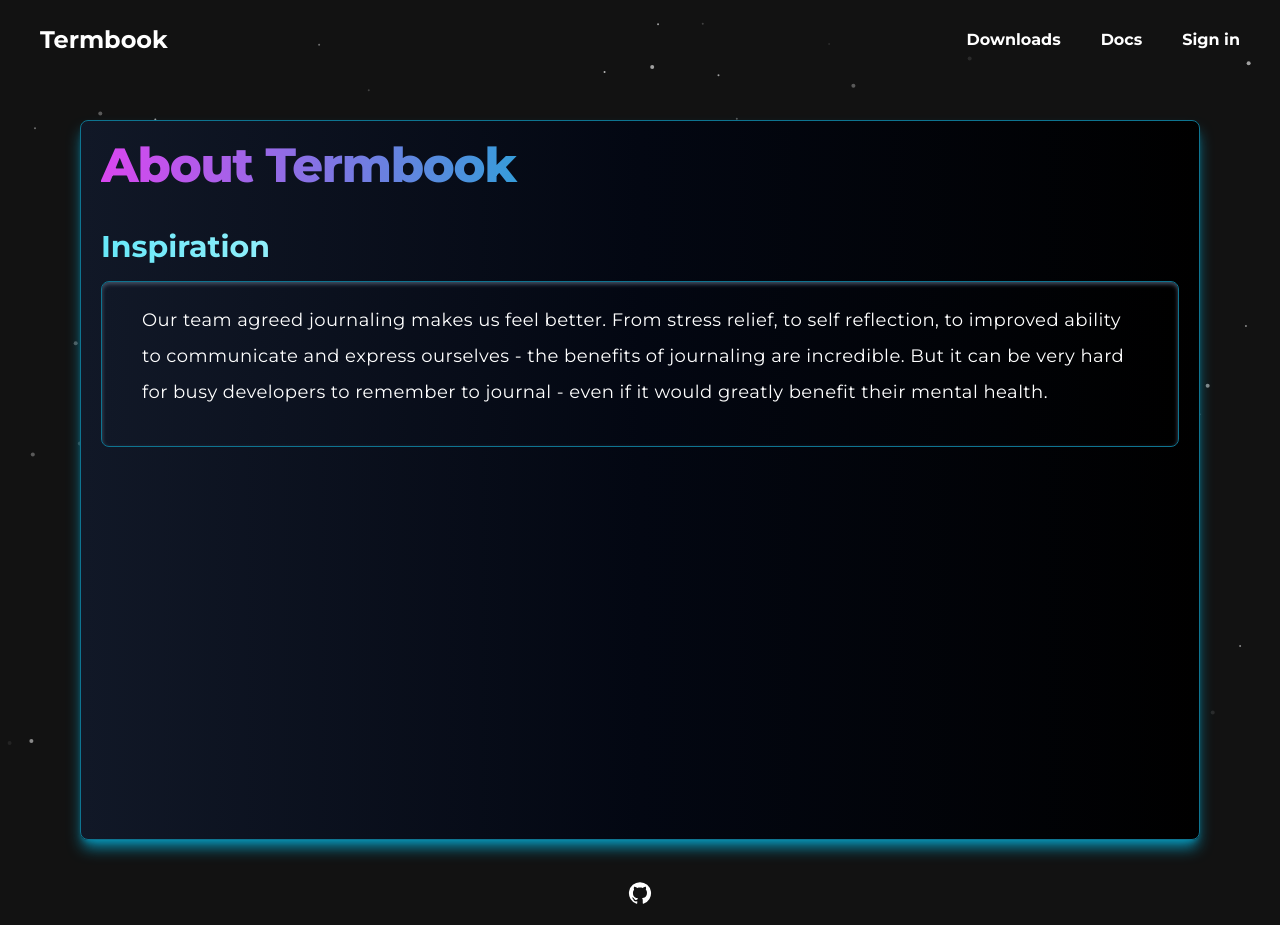
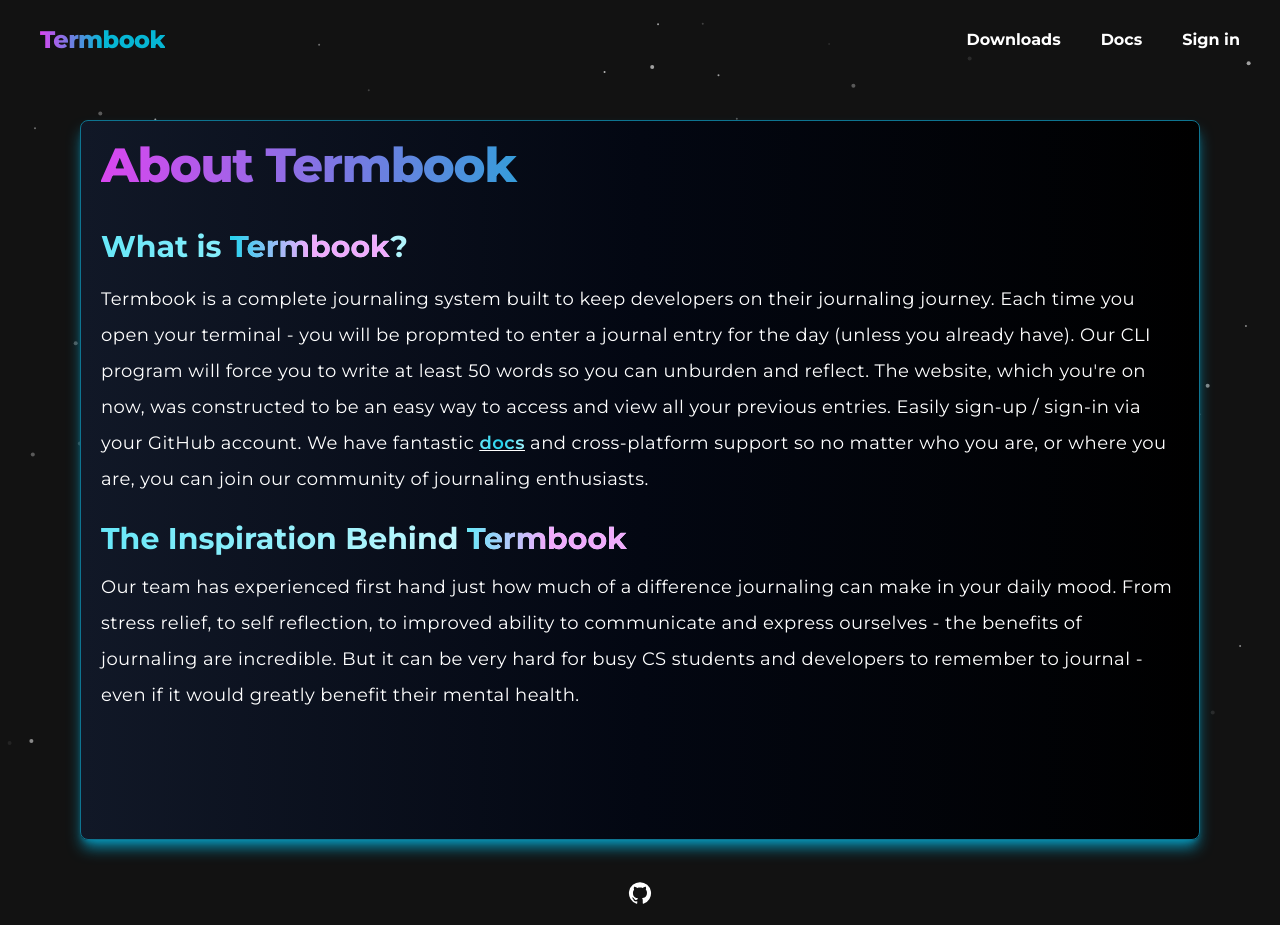
Before and after one commit to jamesmontebell/termbook, a Next.js app: page /about in a window 1280 px wide. Built offline with nearby package versions, Linux system fonts and the light colour scheme; no server answers.

Commit message:
new colors and stuff

```diff
--- a/src/app/about/page.tsx
+++ b/src/app/about/page.tsx
@@ -1,7 +1,7 @@
 "use client";
 
 import React from "react";
-
+import Link from "next/link";
 import { useEffect } from "react";
 import AOS from "aos";
 import "aos/dist/aos.css";
@@ -37,14 +37,20 @@ export default function Page() {
         >
             About Termbook
           </h1>
-          <h2 className="pb-4 text-3xl font-bold text-transparent bg-gradient-to-r bg-clip-text from-cyan-300 via-cyan-50 to-cyan-50">
-            Inspiration
-          </h2>
-          <div className="bg-gradient-to-r from-gray-900 via-gray-950 to-black border rounded-lg border-cyan-700 flex shadow-inner shadow-slate-600">
-          <p className="pb-4 text-lg text-white tracking-wide leading-loose mx-10 my-5">
-          Our team agreed journaling makes us feel better. From stress relief, to self reflection, to improved ability to communicate and express ourselves - the benefits of journaling are incredible. But it can be very hard for busy developers to remember to journal - even if it would greatly benefit their mental health.
+          <h2 className="pb-2 text-3xl font-bold text-transparent bg-gradient-to-r bg-clip-text from-cyan-300 via-cyan-50 to-cyan-50">
+  What is <span className="text-transparent bg-clip-text bg-gradient-to-r from-cyan-400 via-fuchsia-300 to-fuchsia-300">Termbook</span>?
+</h2>
+          <p className="pb-4 text-lg text-white tracking-wide leading-loose my-2">
+          Termbook is a complete journaling system built to keep developers on their journaling journey. Each time
+          you open your terminal - you will be propmted to enter a journal entry for the day (unless you already have). Our CLI program will force you to write at least 50 words so you can unburden and reflect.
+          The website, which you're on now, was constructed to be an easy way to access and view all your previous entries. Easily sign-up / sign-in via your GitHub account. We have fantastic <u><Link href="/docs" className="bg-clip-text text-transparent bg-gradient-to-r from-cyan-300 via-cyan-400 to-cyan-200 font-semibold">docs</Link></u> and cross-platform support so no matter who you are, or where you are, you can join our community of journaling enthusiasts.
           </p>
-          </div>
+          <h2 className="pb-2 text-3xl font-bold text-transparent bg-gradient-to-r bg-clip-text from-cyan-300 via-cyan-50 to-cyan-50">
+  The Inspiration Behind <span className="text-transparent bg-clip-text bg-gradient-to-l from-fuchsia-300 via-fuchsia-300 to-cyan-300">Termbook</span>
+</h2>
+          <p className="pb-4 text-lg text-white tracking-wide leading-loose my-1">
+          Our team has experienced first hand just how much of a difference journaling can make in your daily mood. From stress relief, to self reflection, to improved ability to communicate and express ourselves - the benefits of journaling are incredible. But it can be very hard for busy CS students and developers to remember to journal - even if it would greatly benefit their mental health.
+          </p>
           </div>
         </article>
       </div>
--- a/src/app/components/NewNavBar.tsx
+++ b/src/app/components/NewNavBar.tsx
@@ -3,6 +3,7 @@ import Link from "next/link";
 import { signIn, signOut, useSession } from "next-auth/react";
 import React from "react";
 import { usePathname } from "next/navigation";
+import "../globals.css";
 
 function AuthButton() {
   const { data: session } = useSession();
@@ -33,25 +34,27 @@ function AuthButton() {
 export default function NewNavBar() {
   const pathname = usePathname();
 
-  const ACTIVE = "ml-auto underline text-white/80";
+  const ACTIVE = "ml-auto underline text-fuchsia-400/80";
   const UNACTIVE = "ml-auto text-white";
 
   return (
     <div className="px-10 py-6 w-full font-bold text-l">
       <ul className="flex justify-between items-center text-center">
-        <Link href="/">
-          <li className="text-2xl">Termbook</li>
-        </Link>
+      <Link href="/">
+  <li className="hover:opacity-80 text-2xl font-extrabold tracking-tight text-transparent bg-gradient-to-r bg-clip-text from-fuchsia-500 via-cyan-500 to-cyan-500 transition-opacity duration-300">
+    Termbook
+  </li>
+</Link>
         <div className="flex gap-10">
           <Link href="/downloads">
-            <li className={pathname === "/downloads" ? ACTIVE : UNACTIVE}>
-              Downloads
-            </li>
+          <li className="hover:shadow-md hover:border-b-1 hover:border-fuchsia-500">
+  Downloads
+</li>
           </Link>
           <Link href="/docs">
-            <li className={pathname === "/docs" ? ACTIVE : UNACTIVE}>Docs</li>
+            <li className="hover:shadow-md hover:border-b-1 hover:border-fuchsia-500">Docs</li>
           </Link>
-          <li className={pathname === "/profile" ? ACTIVE : UNACTIVE}>
+          <li className="hover:shadow-md hover:border-b-1 hover:border-fuchsia-500">
             <AuthButton />
           </li>
         </div>
```
